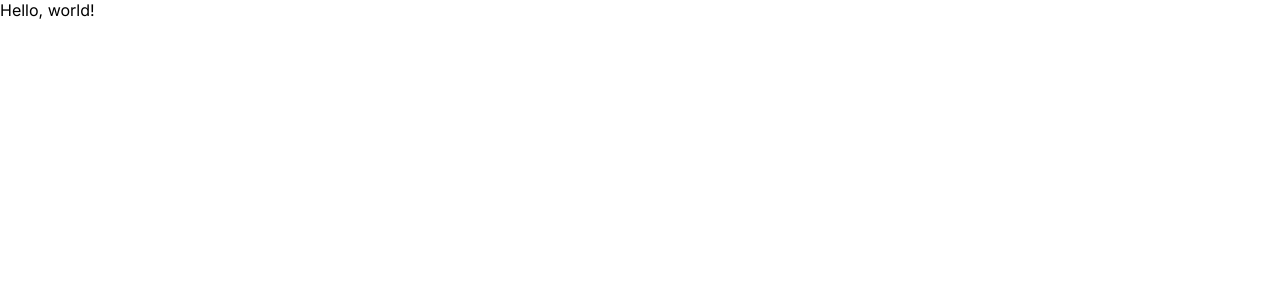
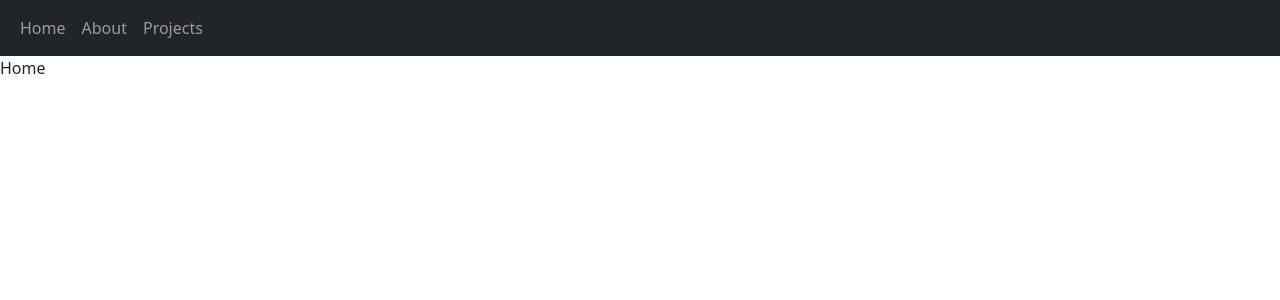
Before and after one commit to michaelzhan1/personal-website, a Next.js app: page / in a window 1280 px wide. Shown: the top 300 px of the page. Built offline with nearby package versions, Linux system fonts and the light colour scheme.

Commit message:
Simple navbar

```diff
--- a/app/layout.js
+++ b/app/layout.js
@@ -1,7 +1,5 @@
 import './globals.css'
-import { Inter } from 'next/font/google'
-
-const inter = Inter({ subsets: ['latin'] })
+import CustomNavbar from 'components/CustomNavbar'
 
 export const metadata = {
   title: 'Create Next App',
@@ -11,7 +9,8 @@ export const metadata = {
 export default function RootLayout({ children }) {
   return (
     <html lang="en">
-      <body className={inter.className}>
+      <body>
+        <CustomNavbar />
         {children}
       </body>
     </html>
--- a/app/page.js
+++ b/app/page.js
@@ -1,7 +1,7 @@
 export default function Home() {
   return (
     <>
-      Hello, world!
+      Home
     </>
   )
 }
--- /dev/null
+++ b/components/CustomNavbar.js
@@ -0,0 +1,23 @@
+'use client'
+
+import 'bootstrap/dist/css/bootstrap.min.css'
+import { Container, Nav, Navbar } from 'react-bootstrap'
+
+
+export default function CustomNavbar () {
+  return (
+    <>
+      <Navbar expand='md' className='navbar-dark bg-dark' sticky='top'>
+        <Container fluid>
+          <Navbar.Collapse id='basic-navbar-nav'>
+            <Nav className='mr-auto'>
+              <Nav.Link href='/'>Home</Nav.Link>
+              <Nav.Link href='/about'>About</Nav.Link>
+              <Nav.Link href='/projects'>Projects</Nav.Link>
+            </Nav>
+          </Navbar.Collapse>
+        </Container>
+      </Navbar>
+    </>
+  )
+}
--- a/package.json
+++ b/package.json
@@ -9,8 +9,10 @@
     "lint": "next lint"
   },
   "dependencies": {
+    "bootstrap": "^5.3.1",
     "next": "13.4.12",
     "react": "18.2.0",
+    "react-bootstrap": "^2.8.0",
     "react-dom": "18.2.0"
   }
 }
```
Also changed, not shown: app/about/page.js (+7 -0 lines), app/projects/page.js (+7 -0 lines), 1 other file (tests, documents, lock files or other folders).
